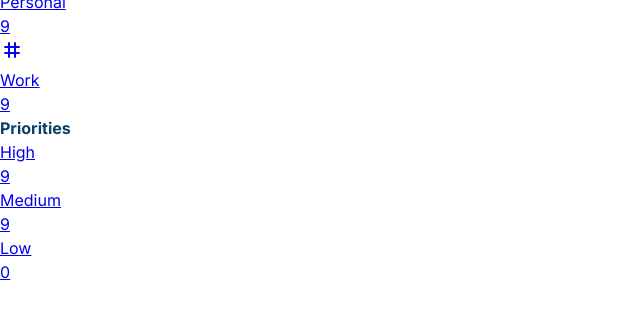
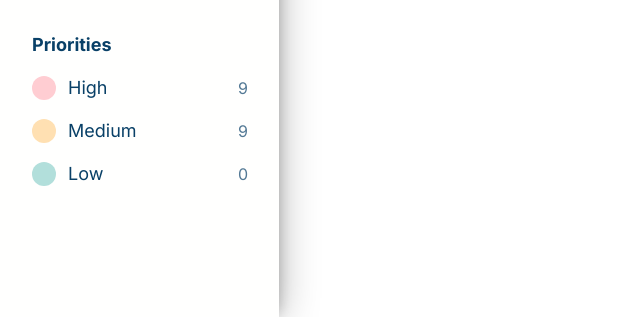
Before and after one commit to russelhanapi/to-do-list, a website built with webpack: page src/template.html in a window 1280 px wide. Shown: the part 483-800 px from the top of the page, without its empty margins (0-640 px from the left). Built offline with nearby package versions, Linux system fonts and the light colour scheme.

Commit message:
style: Add styling for sidebar

```diff
--- a/src/style.css
+++ b/src/style.css
@@ -15,4 +15,118 @@ body {
   font-weight: 400;
   color: #094067;
   line-height: 1.5;
+
+  height: 100vh;
+
+  display: grid;
+  grid-template-columns: 27.9rem 1fr;
 }
+
+.sidebar {
+  background-color: #fffffe;
+  /* position: relative;
+  z-index: 10; */
+  box-shadow: rgba(0, 0, 0, 0.3) 0px 0px 38px, rgba(0, 0, 0, 0.22) 0px -4px 12px;
+  display: flex;
+  flex-direction: column;
+  gap: 2.6rem;
+}
+
+.btn-add-task {
+  display: flex;
+  align-items: center;
+  gap: 1.2rem;
+
+  border: none;
+  padding: 1.2rem;
+  font-size: 1.8rem;
+  color: #fffffe;
+  background-color: #ef4565;
+  border-radius: 0.9rem;
+  cursor: pointer;
+  margin: 3.6rem 1.2rem 0rem 1.8rem;
+}
+
+.btn-add-icon {
+  font-size: 2.6rem;
+}
+
+.task-list-container {
+  display: flex;
+  flex-direction: column;
+}
+
+.task-list-item {
+  list-style: none;
+}
+
+.task-list-header {
+  padding: 0.8rem 2.4rem 0.8rem 3.2rem;
+
+  display: flex;
+  align-items: center;
+  column-gap: 1.2rem;
+}
+
+.task-list-item-link,
+.task-list-item-link:visited {
+  color: inherit;
+  padding: 0.8rem 2.4rem 0.8rem 3.2rem;
+  text-decoration: none;
+
+  display: flex;
+  align-items: center;
+  column-gap: 1.2rem;
+}
+
+.task-list-item-link:hover,
+.task-list-item-link:active {
+  background-color: #ef45640e;
+  color: #ef4565; /* Change to your desired color */
+}
+
+.task-list-item-link:hover .task-icon,
+.task-list-item-link:active .task-icon {
+  font-variation-settings: "FILL" 1; /* Makes the icon filled */
+  color: #ef4565; /* Change to your desired color */
+}
+
+.task-group-name {
+  font-size: 1.8rem;
+  flex-grow: 1;
+}
+
+.task-count {
+  font-size: 1.6;
+  min-width: 2.4rem;
+  text-align: center;
+  color: #537995;
+}
+
+.task-list-title {
+  font-size: 1.8rem;
+  flex-grow: 1;
+}
+
+.task-icon {
+  /* font-size: 2rem; */
+  /* color: #ef4565; */
+}
+
+.task-priority {
+  height: 2.4rem;
+  width: 2.4rem;
+  border-radius: 50%;
+}
+
+.priority-high {
+  background-color: #ffcdd2;
+}
+
+.priority-medium {
+  background-color: #ffe0b2;
+}
+
+.priority-low {
+  background-color: #b2dfdb;
+}
```
